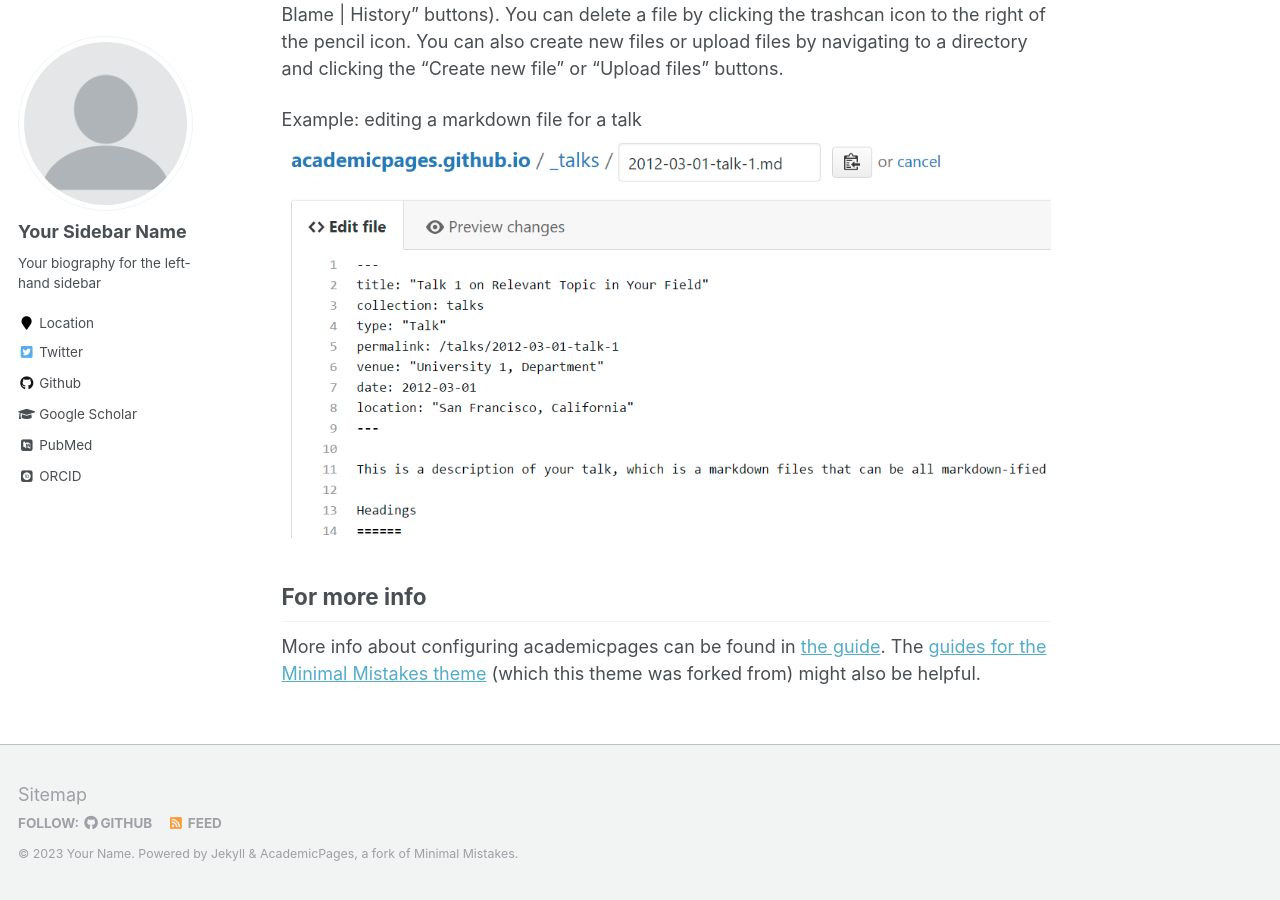
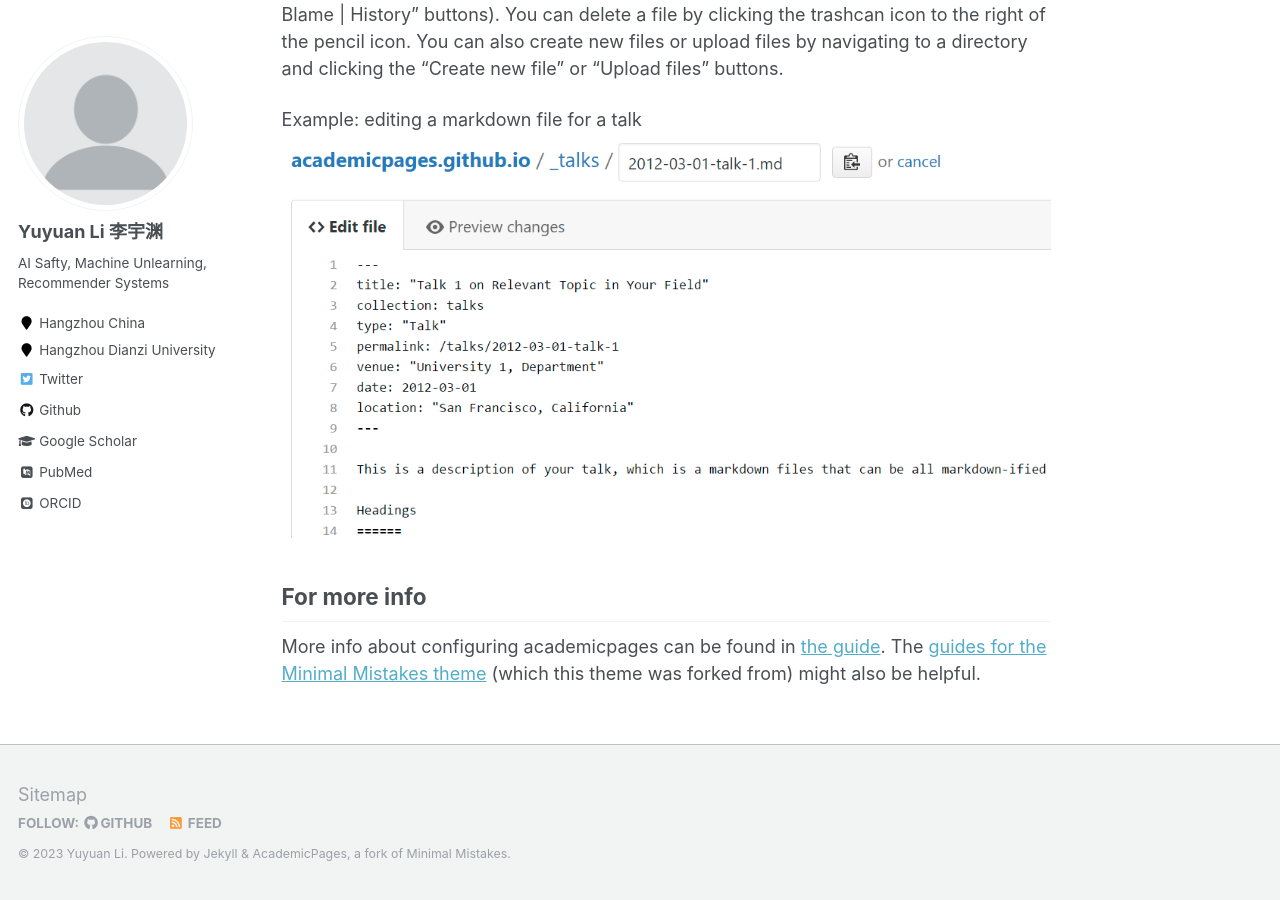
Before and after one commit to y2li-per/y2li.github.io, a Jekyll site: the page built from _pages/about.md, in a window 1280 px wide and 900 px high, scrolled down 2463 px. Built offline with Jekyll 4.4.1, drawn with Linux system fonts in a browser that asks for light colours; some web fonts are replaced; some of the changed text lies outside the part shown.

Commit message:
simple update

```diff
--- a/_config.yml
+++ b/_config.yml
@@ -9,7 +9,7 @@
 locale                   : "en-US"
 title                    : "Your Name / Site Title"
 title_separator          : "-"
-name                     : &name "Your Name"
+name                     : &name "Yuyuan Li"
 description              : &description "personal description"
 url                      : https://academicpages.github.io # the base hostname & protocol for your site e.g. "https://mmistakes.github.io"
 baseurl                  : "" # the subpath of your site, e.g. "/blog"
@@ -80,11 +80,11 @@ analytics:
 
 # Site Author
 author:
-  name             : "Your Sidebar Name"
+  name             : "Yuyuan Li 李宇渊"
   avatar           : "profile.png"
-  bio              : "Your biography for the left-hand sidebar"
-  location         : "Location"
-  employer         :
+  bio              : "AI Safty, Machine Unlearning, Recommender Systems"
+  location         : "Hangzhou China"
+  employer         : "Hangzhou Dianzi University"
   pubmed           : "https://www.ncbi.nlm.nih.gov/pubmed/?term=john+snow"
   googlescholar    : "http://yourfullgooglescholarurl.com"
   email            :
```
Also changed, not shown: _data/navigation.yml (+10 -10 lines).
